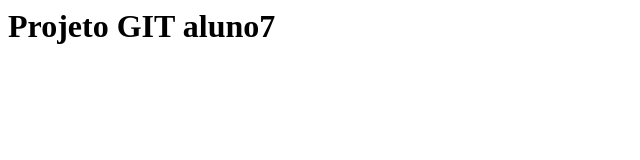
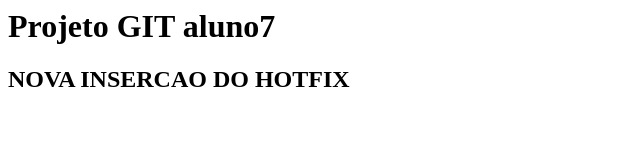
Before and after one commit to guitrindadeos/aluno7, a plain HTML site: page index.html in a window 1280 px wide. Shown: the whole page, without its empty margins (0-640 px from the left). Drawn offline with Linux system fonts and the light colour scheme.

Commit message:
Adicao de linha hotfiz

```diff
--- a/index.html
+++ b/index.html
@@ -1,2 +1,3 @@
 <h1>Projeto GIT aluno7</html>
 <br/>
+<h2>NOVA INSERCAO DO HOTFIX</h2>
```
